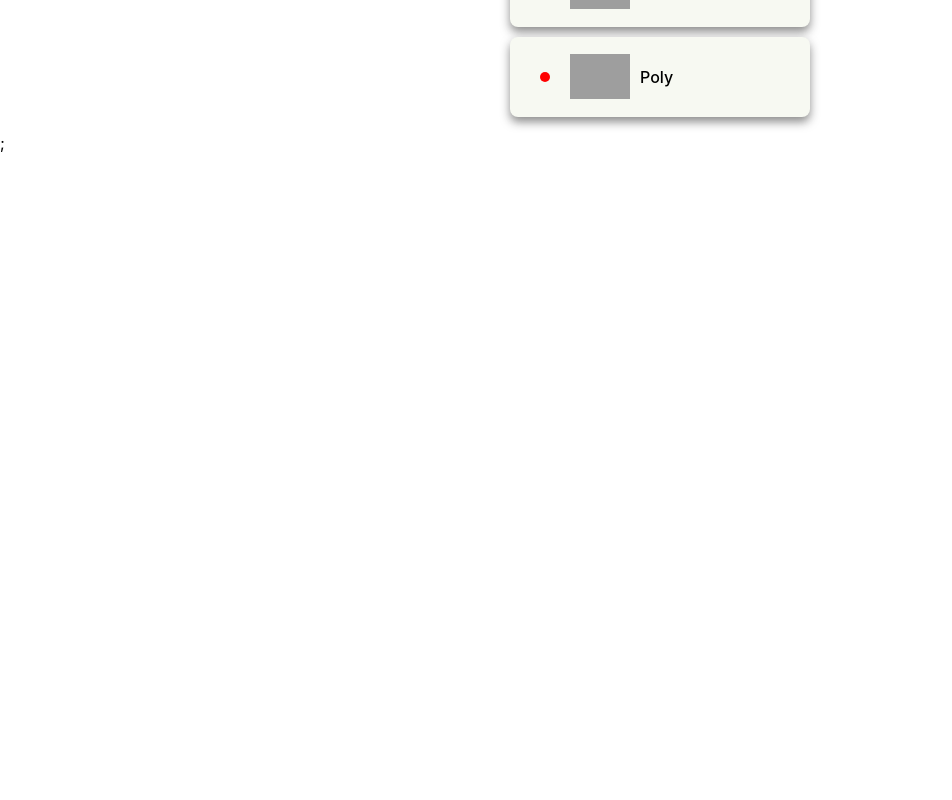
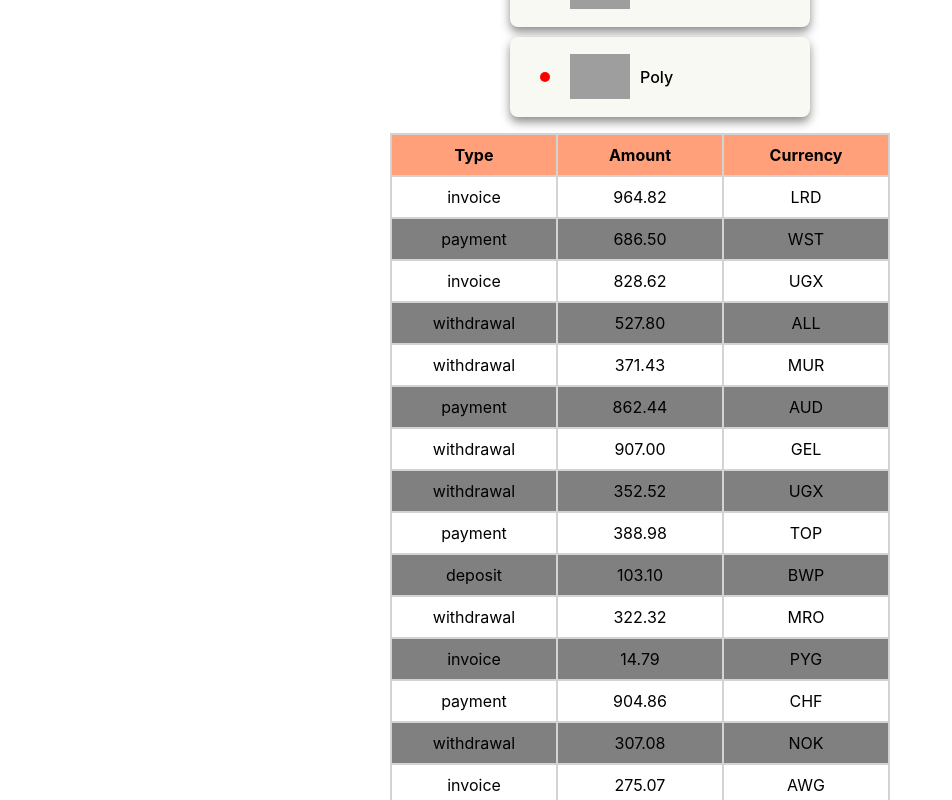
Before and after one commit to MarinaUser/goit-react-hw-01-components, a React (Create React App) app: page / in a window 1280 px wide. Shown: the part 1040-1840 px from the top of the page, without its empty margins (0-952 px from the left). Before the commit the page ends 1193 px from the top, so only its background shows below. Built offline with nearby package versions, Linux system fonts and the light colour scheme; grey boxes are pictures that could not be loaded.

Commit message:
Transactions

```diff
--- a/src/components/App.jsx
+++ b/src/components/App.jsx
@@ -1,9 +1,12 @@
 import { Profile } from './Profile/Profile';
 import { Statistics } from './Statistics/Statistics';
 import { FriendList } from './FriendList/FriendList';
+import { TransactionHistory } from './TransactionHistory/TransactionHistory';
+
 import user from './user.json'
 import data from './data.json'
 import friends from './friends.json'
+import transactions from './transactions.json'
 
 
 
@@ -17,7 +20,8 @@
         avatar={user.avatar}
         stats={user.stats}/>
       <Statistics title="Upload stats" stats={data} />
-       <FriendList friends={friends} />;
+      <FriendList friends={friends} />
+      <TransactionHistory items={transactions}/>
     </div>
   );
 }
--- a/src/components/Profile/Profile.module.css
+++ b/src/components/Profile/Profile.module.css
@@ -38,7 +38,7 @@
     font-weight: 400;
     font-size: 25px;
     line-height: 1.14;
-    color: rgba(128, 128, 128, 0.784);
+    color: grey;
     margin-top: 5px;
     margin-bottom: 5px;
 }
@@ -64,7 +64,7 @@
     font-size: 16px;
     line-height: 1.86;
     color: rgba(95, 94, 94, 0.784);
-    padding-top: 9px;
+    padding-top: 10px;
 }
 
 .quantity {
--- /dev/null
+++ b/src/components/TransactionHistory/TransactionHistory.js
@@ -0,0 +1,35 @@
+import PropTypes from 'prop-types';
+import css from './TransactionHistory.module.css';
+
+export const TransactionHistory = ({ items }) => {
+  return (
+    <table className={css.transaction_history}>
+      <thead>
+        <tr>
+          <th>Type</th>
+          <th>Amount</th>
+          <th>Currency</th>
+        </tr>
+      </thead>
+      <tbody>
+        {items.map(({ id, type, amount, currency }) => {
+          return (
+            <tr key={id}>
+              <td>{type}</td>
+              <td>{amount}</td>
+              <td>{currency}</td>
+            </tr>
+          );
+        })}
+      </tbody>
+    </table>
+  );
+};
+
+TransactionHistory.propTypes = {
+  items: PropTypes.arrayOf(
+    PropTypes.shape({
+      id: PropTypes.string.isRequired,
+    })
+  ).isRequired,
+};
--- /dev/null
+++ b/src/components/TransactionHistory/TransactionHistory.module.css
@@ -0,0 +1,21 @@
+.transaction_history {
+    table-layout: fixed;
+    width: 500px;
+    margin: 0 auto;
+    border-collapse: collapse;
+}
+
+th,
+td {
+    padding: 10px;
+    border: 2px solid lightgray;
+    text-align: center;
+}
+
+th {
+    background-color: lightsalmon;
+}
+
+tr:nth-child(even) {
+    background-color: grey;
+}
--- /dev/null
+++ b/src/components/transactions.json
@@ -0,0 +1,122 @@
+[
+  {
+    "id": "1e0700a2-5183-4291-85cc-2065a036a683",
+    "type": "invoice",
+    "amount": "964.82",
+    "currency": "LRD"
+  },
+  {
+    "id": "a30f821b-4d25-4ff0-abdd-e340b3f0dd2b",
+    "type": "payment",
+    "amount": "686.50",
+    "currency": "WST"
+  },
+  {
+    "id": "44dca67a-8e5a-4798-bf8e-b15efd4e1abd",
+    "type": "invoice",
+    "amount": "828.62",
+    "currency": "UGX"
+  },
+  {
+    "id": "ea8ed3dc-2b68-4a53-905a-53ecb0adef33",
+    "type": "withdrawal",
+    "amount": "527.80",
+    "currency": "ALL"
+  },
+  {
+    "id": "ea76146a-0b00-4b80-bc02-a8c822176712",
+    "type": "withdrawal",
+    "amount": "371.43",
+    "currency": "MUR"
+  },
+  {
+    "id": "63ca02f9-d637-46b5-9237-f3b24425e029",
+    "type": "payment",
+    "amount": "862.44",
+    "currency": "AUD"
+  },
+  {
+    "id": "ed0263e8-59a5-4bf1-87e0-2bb88e53dc34",
+    "type": "withdrawal",
+    "amount": "907.00",
+    "currency": "GEL"
+  },
+  {
+    "id": "6013bad0-750c-4691-8bc2-d8f2b43969c4",
+    "type": "withdrawal",
+    "amount": "352.52",
+    "currency": "UGX"
+  },
+  {
+    "id": "252c7be4-8b06-4fa7-8d42-61fb835b70d5",
+    "type": "payment",
+    "amount": "388.98",
+    "currency": "TOP"
+  },
+  {
+    "id": "4eaab41b-b967-40ac-82ed-85fc66f646f1",
+    "type": "deposit",
+    "amount": "103.10",
+    "currency": "BWP"
+  },
+  {
+    "id": "9648a350-8469-42d5-8bf3-18090de5fe67",
+    "type": "withdrawal",
+    "amount": "322.32",
+    "currency": "MRO"
+  },
+  {
+    "id": "9c5c25fb-1a95-4b2f-8d1f-4c4426d677cc",
+    "type": "invoice",
+    "amount": "14.79",
+    "currency": "PYG"
+  },
+  {
+    "id": "43ef232c-80e9-4d6f-b48a-b22405620de3",
+    "type": "payment",
+    "amount": "904.86",
+    "currency": "CHF"
+  },
+  {
+    "id": "5161682e-e620-4019-ab0a-24ceb10fbd20",
+    "type": "withdrawal",
+    "amount": "307.08",
+    "currency": "NOK"
+  },
+  {
+    "id": "7b119d71-42e6-4c42-a141-6818b07bb9ff",
+    "type": "invoice",
+    "amount": "275.07",
+    "currency": "AWG"
+  },
+  {
+    "id": "a4f65722-65c4-4c28-b1f4-b8ed988bb205",
+    "type": "deposit",
+    "amount": "213.10",
+    "currency": "STD"
+  },
+  {
+    "id": "c6e5784b-0ca3-48d6-86e5-b5128af5a523",
+    "type": "invoice",
+    "amount": "116.11",
+    "currency": "CUP CUC"
+  },
+  {
+    "id": "c9ebed6a-3a02-4b49-ac0d-0534b51f2bfd",
+    "type": "invoice",
+    "amount": "878.67",
+    "currency": "HKD"
+  },
+  {
+    "id": "a4a98b0e-b22c-438b-9f83-de2df52110c8",
+    "type": "invoice",
+    "amount": "725.03",
+    "currency": "UYU UYI"
+  },
+  {
+    "id": "b39bfa7a-0166-4c47-94d6-87d20590f746",
+    "type": "payment",
+    "amount": "405.45",
+    "currency": "MDL"
+  }
+]
```
